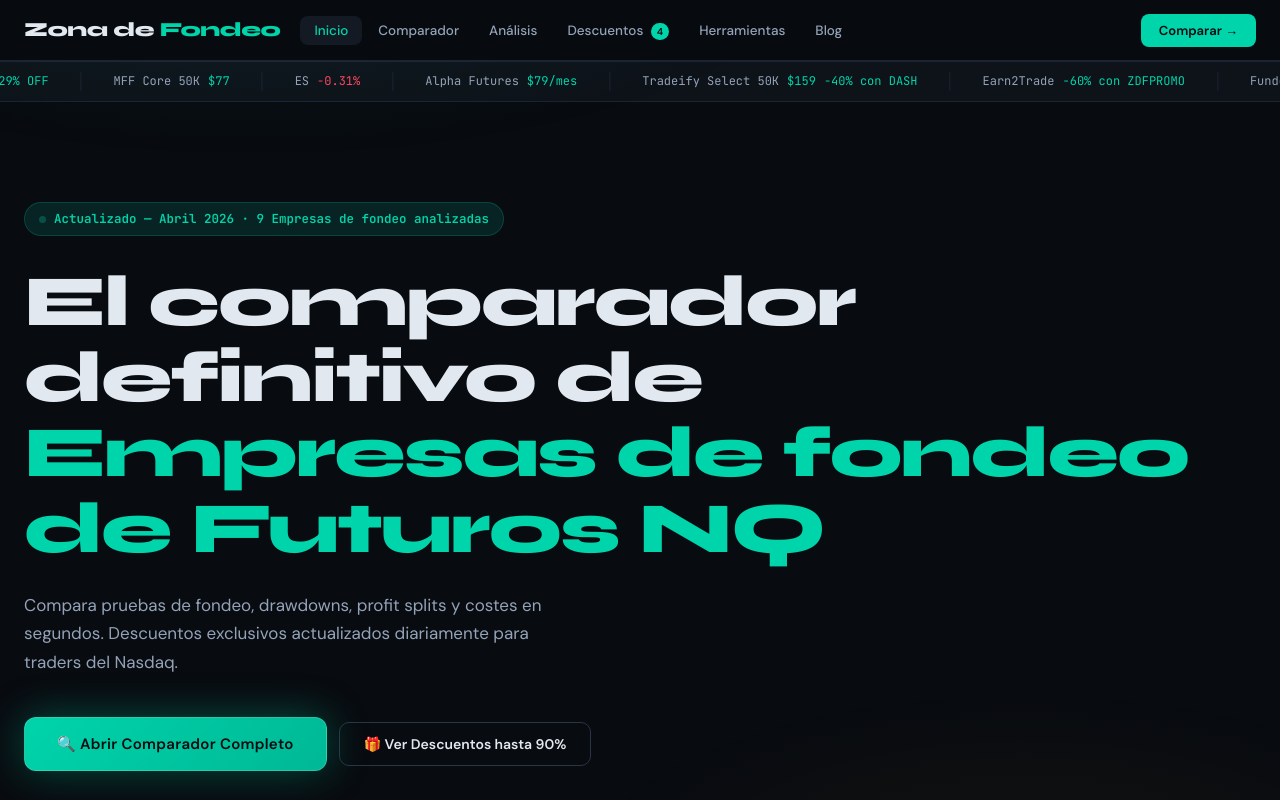
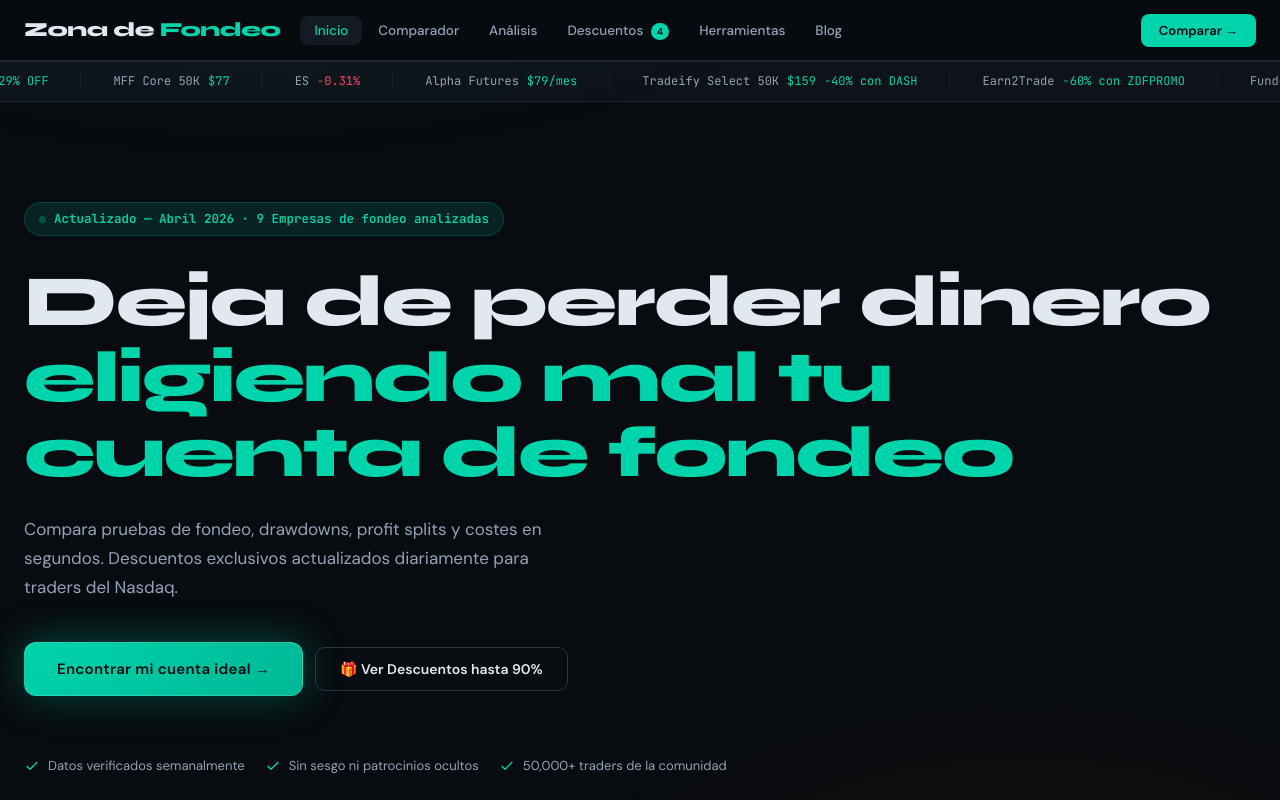
Before and after one commit to zonadefondeo/Zonadefondeo, a plain HTML site: page index.html.html in a window 1280 px wide. Shown: the top 800 px of the page. Drawn offline with Linux system fonts and the light colour scheme.

Commit message:
Update index.html.html

```diff
--- a/index.html.html
+++ b/index.html.html
@@ -1526,11 +1526,11 @@ footer {
         <span class="dot"></span>
         Actualizado — Abril 2026 · 9 Empresas de fondeo analizadas
       </div>
-      <h1>El comparador definitivo de<br><em>Empresas de fondeo de Futuros NQ</em></h1>
+      <h1>Deja de perder dinero<br><em>eligiendo mal tu cuenta de fondeo</em></h1>
       <p class="hero-sub">Compara pruebas de fondeo, drawdowns, profit splits y costes en segundos. Descuentos exclusivos actualizados diariamente para traders del Nasdaq.</p>
       <div class="hero-actions">
         <button class="btn-convert btn-pulse" onclick="showPage('comparador')">
-          🔍 Abrir Comparador Completo
+          Encontrar mi cuenta ideal →
         </button>
         <button class="btn btn-outline" onclick="showPage('descuentos')">
           🎁 Ver Descuentos hasta 90%
```
